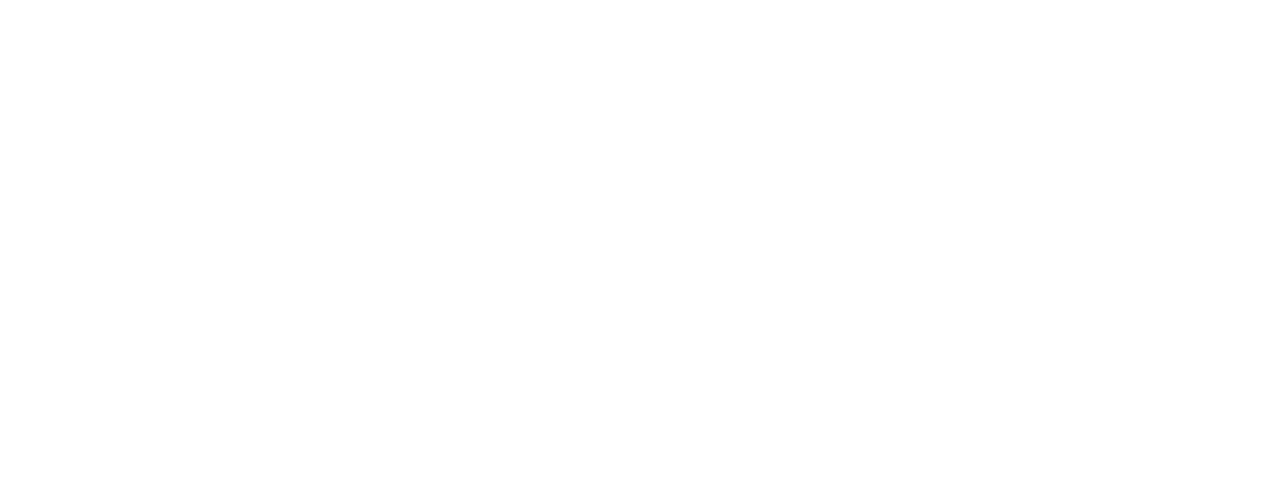
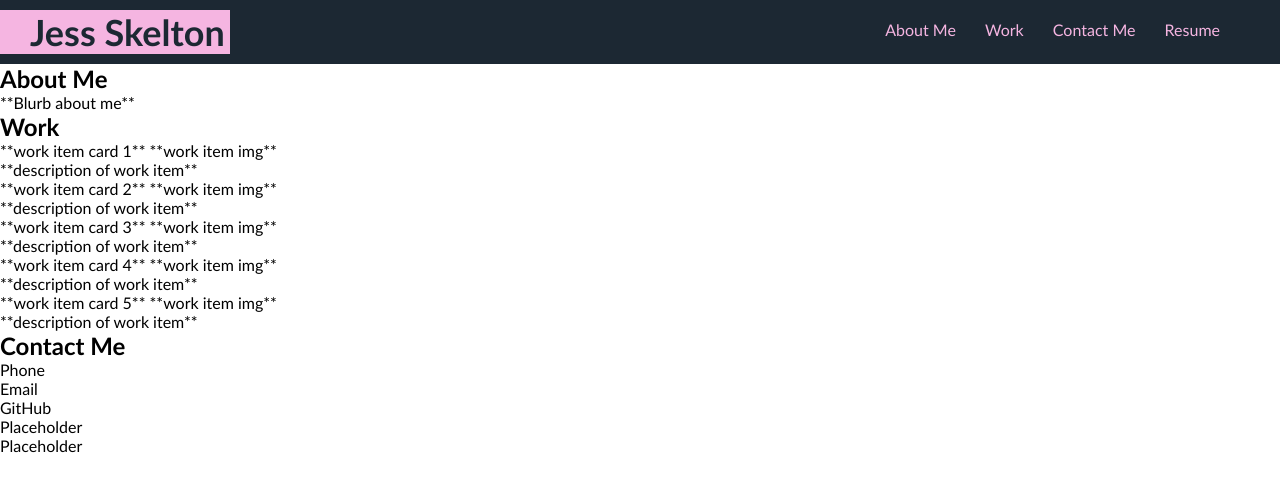
Before and after one commit to jskelly8/portfolio-challenge, a plain HTML site: page index.html in a window 1280 px wide. Drawn offline with Linux system fonts and the light colour scheme.

Commit message:
Entered HTML starter code to structure page & Began css styling of header

```diff
--- a/assets/style.css
+++ b/assets/style.css
@@ -0,0 +1,40 @@
+* {
+    font-family: 'Trebuchet MS', 'Lucida Sans Unicode', 'Lucida Grande', 'Lucida Sans', sans-serif;
+    margin: 0;
+    padding: 0;
+}
+
+header {
+    background-color: #1C2833;
+    color: #1C2833;
+}
+
+h1 {
+    display: inline-block;
+    margin: 10px 0 10px 0;
+    padding: 0 5px 0 30px;
+    font-size: 36px;
+    background-color: #F5B5E1;
+}
+
+header nav {
+    padding-top: 20px;
+    margin-right: 60px;
+    float: right;
+    font-size: 16px;
+}
+
+header nav ul {
+    list-style-type: none;
+}
+
+header nav ul li {
+    display: inline-block;
+    text-align: flex-end;
+    margin-left: 25px;
+}
+
+header nav ul li a {
+    color: #F5B5E1;
+    text-decoration: none;
+}
--- a/index.html
+++ b/index.html
@@ -1,12 +1,74 @@
 <!DOCTYPE html>
 <html lang="en">
+
 <head>
     <meta charset="UTF-8">
     <meta name="viewport" content="width=device-width, initial-scale=1.0">
     <link rel="stylesheet" type="text/css" href="./assets/style.css">
     <title>Jess' Portfolio</title>
 </head>
+
 <body>
+    <!-- Header Nav Bar -->
+    <header>
+        <h1>Jess Skelton</h1>
+        <nav>
+            <ul>
+                <li><a href="#about-me">About Me</a></li>
+                <li><a href="#work">Work</a></li>
+                <li><a href="#contact-me">Contact Me</a></li>
+                <li><a href="#resume">Resume</a></li>
+            </ul>
+        </nav>
+    </header>
+
+    <!-- Picture banner -->
+    <figure></figure>
+
+    <!-- About Me Section -->
+    <section id="about-me">
+        <h2>About Me</h2>
+        <!-- img of me -->
+        <p>**Blurb about me**</p>
+    </section>
+
+    <!-- Work Section -->
+    <section id="work">
+        <h2>Work</h2>
+        <div>**work item card 1**
+            <img />**work item img**
+            <p>**description of work item**</p>
+        </div>
+        <div>**work item card 2**
+            <img />**work item img**
+            <p>**description of work item**</p>
+        </div>
+        <div>**work item card 3**
+            <img />**work item img**
+            <p>**description of work item**</p>
+        </div>
+        <div>**work item card 4**
+            <img />**work item img**
+            <p>**description of work item**</p>
+        </div>
+        <div>**work item card 5**
+            <img />**work item img**
+            <p>**description of work item**</p>
+        </div>
+    </section>
+
+    <!-- Contact Me Section -->
+    <section id="contact-me">
+        <h2>Contact Me</h2>
+        <ul>
+            <li>Phone</li>
+            <li>Email</li>
+            <li>GitHub</li>
+            <li>Placeholder</li>
+            <li>Placeholder</li>
+        </ul>
+    </section>
 
 </body>
+
 </html>
```
